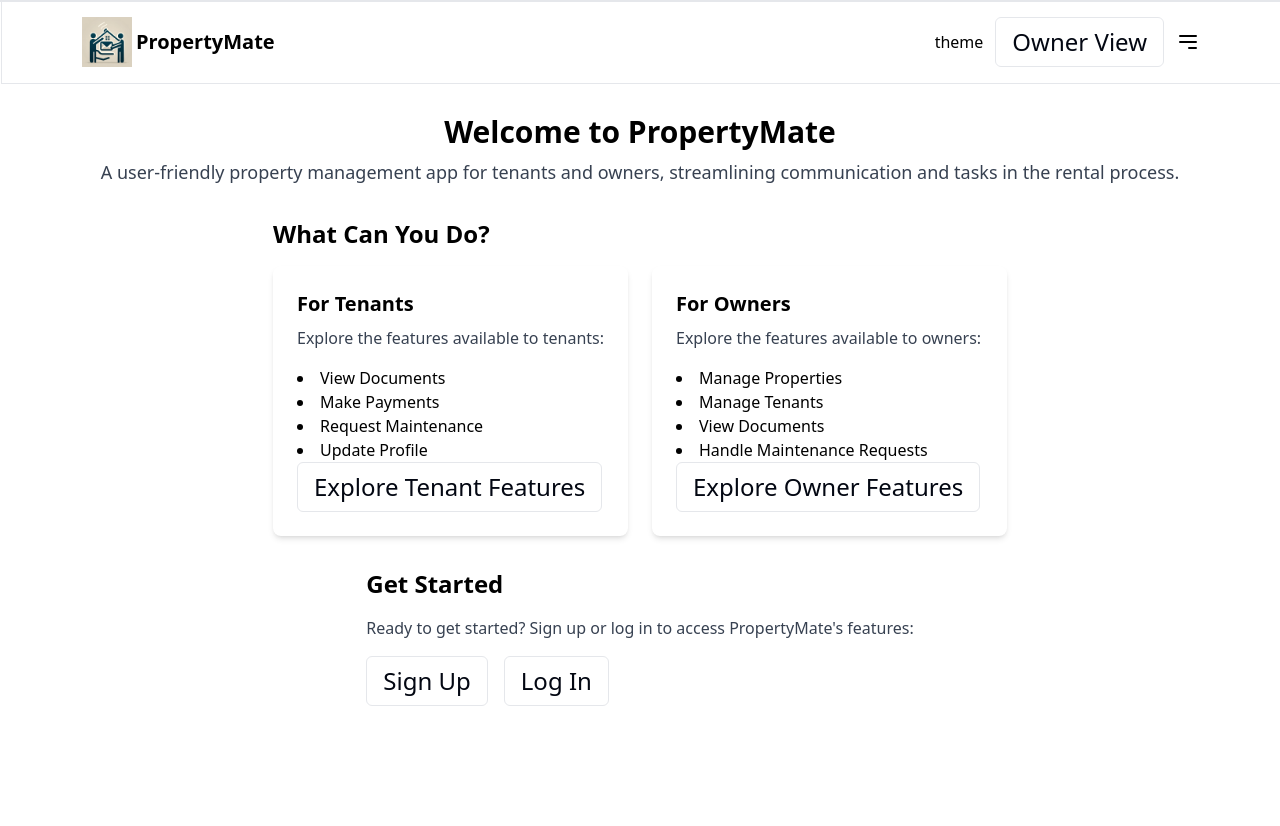
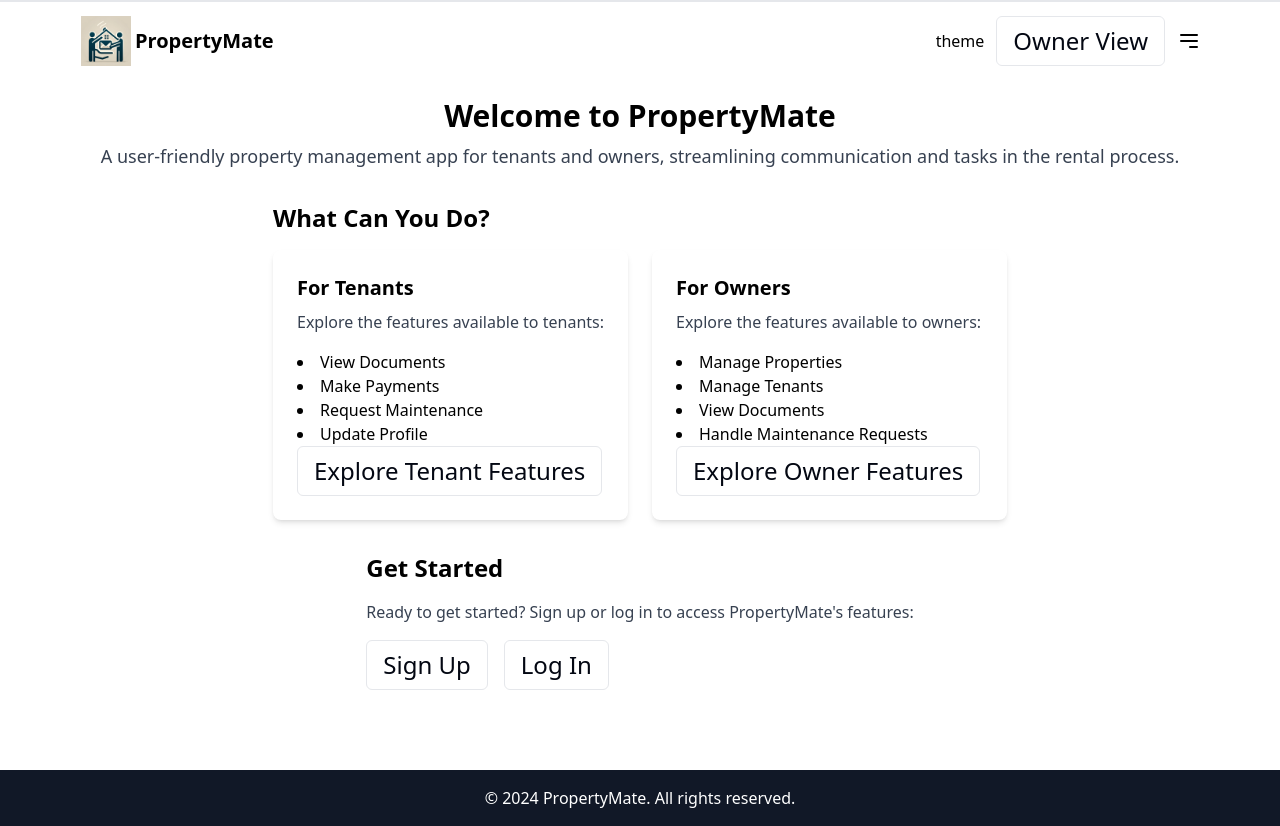
Before and after one commit to andrews-jonathanw/propertymate, a Next.js app: page / in a window 1280 px wide. Before the commit the page ends 802 px from the top, so only its background shows below. Built offline with nearby package versions, Linux system fonts and the light colour scheme.

Commit message:
Add Footer component and update layout styles

```diff
--- a/app/layout.js
+++ b/app/layout.js
@@ -1,4 +1,5 @@
 import Navbar from "@/components/layout/Navbar";
+import Footer from "@/components/layout/Footer";
 import { UserProvider } from "@/context/UserContext";
 import "./globals.css";
 
@@ -17,6 +18,7 @@ export default function RootLayout({ children }) {
             <section className="flex-grow">
               {children}
             </section>
+            <Footer />
           </main>
         </body>
       </html>
--- a/app/page.js
+++ b/app/page.js
@@ -7,7 +7,7 @@ export default function Home() {
   const { userType } = useUser(); // Using the useUser hook to access user context
 
   return (
-    <main className="flex flex-col items-center justify-between p-24">
+    <main className="flex flex-col items-center justify-between my-20">
         <div className="text-center">
           <h1 className="text-3xl font-bold mt-4">Welcome to PropertyMate</h1>
           <p className="text-lg text-gray-700 mt-2">
@@ -41,7 +41,7 @@ export default function Home() {
             </div>
           </div>
         </div>
-        <div className="mt-8">
+        <div className="mt-8 mx-20">
           <h2 className="text-2xl font-semibold mb-4">Get Started</h2>
           <p className="text-gray-700 mb-4">Ready to get started? Sign up or log in to access PropertyMate's features:</p>
           <div className="flex gap-4">
--- /dev/null
+++ b/components/layout/Footer.js
@@ -0,0 +1,7 @@
+export default function Footer() {
+  return (
+    <footer className="bg-gray-900 text-white py-4 text-center">
+      <p>&copy; 2024 PropertyMate. All rights reserved.</p>
+    </footer>
+  );
+}
--- a/components/ui/Container.js
+++ b/components/ui/Container.js
@@ -1,6 +1,6 @@
 const Container = ({ children }) => {
   return (
-    <div className="max-w-[1920px] w-full mx-auto xl:px-20 p-4 fixed z-50 top-0 border border-b-primary/10 bg-secondary">
+    <div className="w-full mx-auto xl:px-20 p-4 fixed z-50 top-0">
       {children}
     </div>
   );
```
